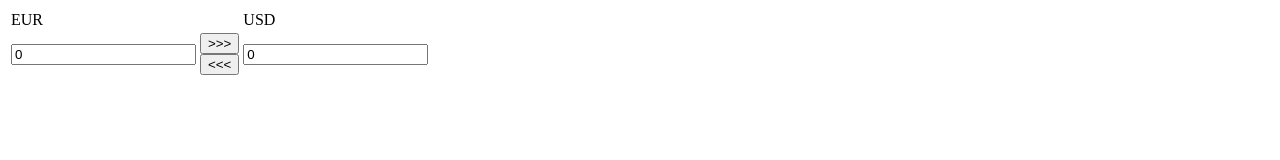
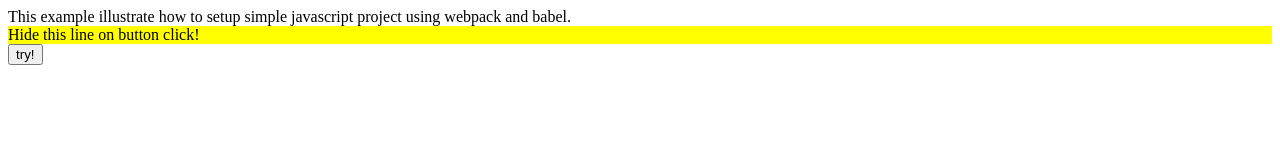
Before and after one commit to webrolls/webpack-js-jquery-project-setup, a website built with webpack: page src/index.html in a window 1280 px wide. Built offline with nearby package versions, Linux system fonts and the light colour scheme.

Commit message:
modifying files to use jquery, removing old code.

```diff
--- a/package.json
+++ b/package.json
@@ -15,6 +15,7 @@
     "babel-loader": "^7.1.1",
     "babel-preset-es2015": "^6.24.1",
     "html-webpack-plugin": "^2.29.0",
+    "jquery": "^3.2.1",
     "path": "^0.12.7",
     "webpack": "^3.3.0",
     "webpack-dev-server": "^2.5.1"
--- a/src/Converter.js
+++ /dev/null
@@ -1,58 +0,0 @@
-import $ from 'jquery';
-export default class {
-
-  constructor(rootElement, eur_usd_coeff) {
-    this.rootElement = rootElement;
-    this.eur_usd_coeff = eur_usd_coeff;
-    this.EUR = 0;
-    this.USD = 0;
-  }
-
-  render() {
-    // detach event listeners
-    $('button').off('click');
-
-    // define html
-    let html = `
-      <table>
-        <tr>
-          <td>EUR</td>
-          <td>&nbsp;</td>
-          <td>USD</td>
-        </tr>
-        <tr>
-          <td><input id="EUR" value="${this.EUR}"/></td>
-          <td>
-            <button id="convertEURtoUSD">>>></button><br>
-            <button id="convertUSDtoEUR"><<<</button>
-          </td>
-          <td><input id="USD" value="${this.USD}" /></td>
-       </tr>
-      </table>
-    `;
-
-    rootElement.innerHTML = html;
-
-    // attach event listeners
-    $('#convertEURtoUSD').on('click', () => {
-      this.convertEURtoUSD()
-    });
-    $('#convertUSDtoEUR').on('click', () => {
-      this.convertUSDtoEUR()
-    });
-  }
-
-  convertEURtoUSD() {
-    this.EUR = $('#EUR').val();
-    this.USD = this.EUR * this.eur_usd_coeff;
-    this.render();
-  }
-
-  convertUSDtoEUR() {
-    console.log('convertUSDtoEURconvertUSDtoEUR');
-    this.USD = $('#USD').val();
-    this.EUR = this.USD / this.eur_usd_coeff;
-    this.render();
-  }
-
-};
--- a/src/Index.js
+++ b/src/Index.js
@@ -1,6 +1,4 @@
-import Converter from './Converter';
-const rootElement = document.getElementById('rootElement');
-var conv = new Converter(rootElement, 1.11745);
-conv.render();
 
-alert(1);
+import MyComponent from './MyComponent';
+
+var comp = new MyComponent('hideBtn', 'container');
--- a/src/index.html
+++ b/src/index.html
@@ -4,6 +4,11 @@
 	<title>javascript project setup</title>
 </head>
 <body>
-	<div id="rootElement"></div>
+	This example illustrate how to setup simple javascript project using webpack and babel.
+
+	<div id="container" style="background-color: yellow">
+		Hide this line on button click!
+	</div>
+	<button id="hideBtn">try!</button>
 </body>
 </html>
```
